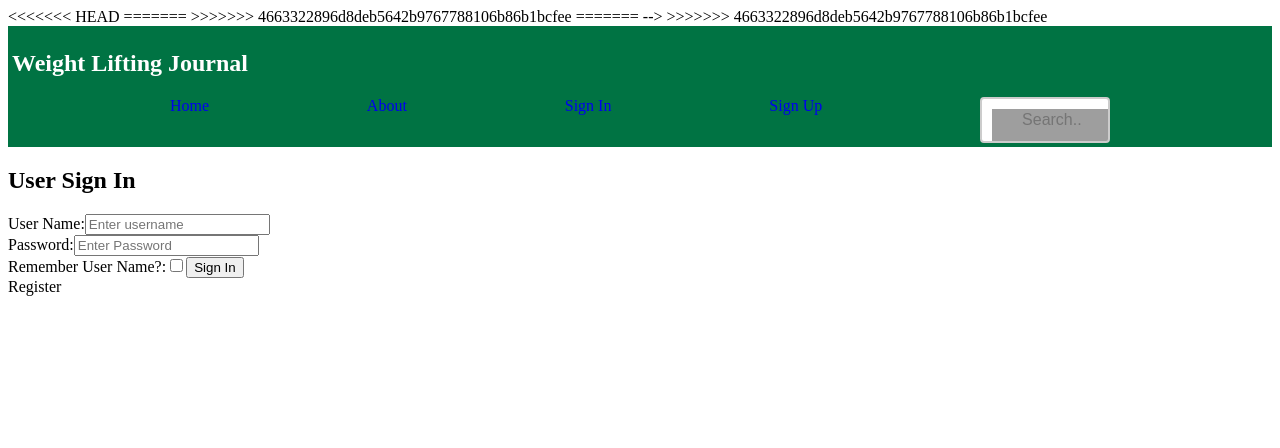
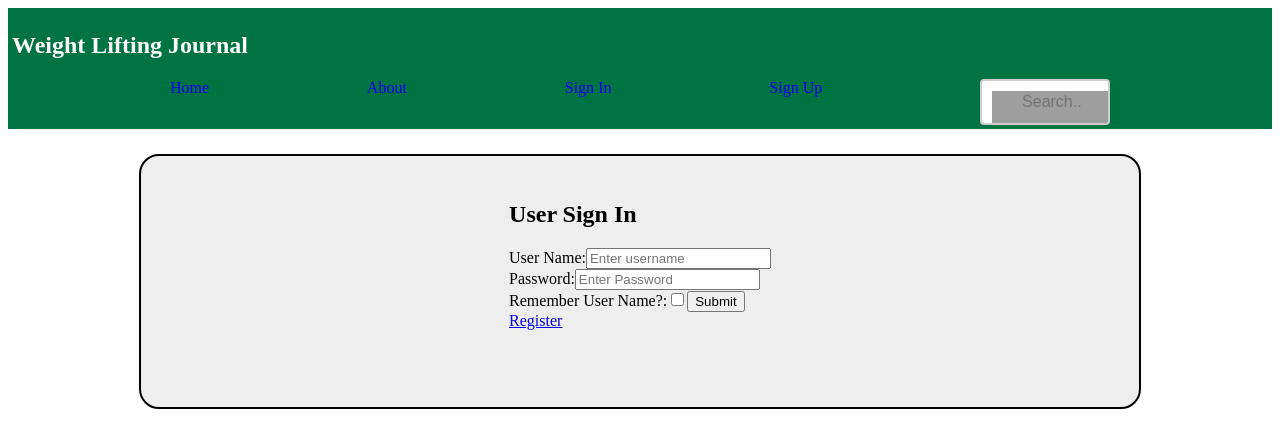
Before and after one commit to Lambda-bw-weight-lifting-journal-team/FrontEnd, a React (Create React App) app in the folder weight-lifting-journal/: page /sign-in in a window 1280 px wide. Shown: the top 448 px of the page. Built offline with nearby package versions, Linux system fonts and the light colour scheme; grey boxes are pictures that could not be loaded.

Commit message:
fixed the html

```diff
--- a/weight-lifting-journal/public/index.html
+++ b/weight-lifting-journal/public/index.html
@@ -9,11 +9,7 @@
       name="description"
       content="Web site created using create-react-app"
     />
-<<<<<<< HEAD
     <link rel="apple-touch-icon" href="logo192.png" />
-=======
-    <link rel="apple-touch-icon" href="%PUBLIC_URL%/logo192.png" />
->>>>>>> 4663322896d8deb5642b9767788106b86b1bcfee
     <!--
       manifest.json provides metadata used when your web app is installed on a
       user's mobile device or desktop. See https://developers.google.com/web/fundamentals/web-app-manifest/
@@ -23,15 +19,10 @@
       Notice the use of %PUBLIC_URL% in the tags above.
       It will be replaced with the URL of the `public` folder during the build.
       Only files inside the `public` folder can be referenced from the HTML.
-
       Unlike "/favicon.ico" or "favicon.ico", "%PUBLIC_URL%/favicon.ico" will
       work correctly both with client-side routing and a non-root public URL.
       Learn how to configure a non-root public URL by running `npm run build`.
-<<<<<<< HEAD
-    --><link href="https://fonts.googleapis.com/css?family=Nunito&display=swap" rel="stylesheet">
-=======
     -->
->>>>>>> 4663322896d8deb5642b9767788106b86b1bcfee
     <title>React App</title>
   </head>
   <body>
@@ -40,10 +31,8 @@
     <!--
       This HTML file is a template.
       If you open it directly in the browser, you will see an empty page.
-
       You can add webfonts, meta tags, or analytics to this file.
       The build step will place the bundled scripts into the <body> tag.
-
       To begin the development, run `npm start` or `yarn start`.
       To create a production bundle, use `npm run build` or `yarn build`.
     -->
--- a/weight-lifting-journal/src/App.js
+++ b/weight-lifting-journal/src/App.js
@@ -1,7 +1,6 @@
 import React from 'react';
 import Navigation from './components/Navigation';
-import SignIn from './components/SignIn';
-//import SignUp from './components/SignUp';
+
 
 
 const App = () => {
--- a/weight-lifting-journal/src/components/Navigation.js
+++ b/weight-lifting-journal/src/components/Navigation.js
@@ -1,5 +1,5 @@
 import React from 'react';
-import { Route, Link, Switch, Router } from 'react-router-dom';
+import { Route, Link, Switch } from 'react-router-dom';
 import styled from 'styled-components';
 import MarketingPage from './MarketingPage';
 import AboutPage from './AboutPage';
@@ -70,9 +70,9 @@ const Navigation = () => {
                     <Route exact path="/">
                         <MarketingPage/>
                     </Route>
-                    <Router exact path="/about-page">
+                    <Route exact path="/about-page">
                         <AboutPage />
-                    </Router>
+                    </Route>
                     <Route exact path="/sign-in">
                         <SignIn />
                     </Route>
--- a/weight-lifting-journal/src/components/SignIn.js
+++ b/weight-lifting-journal/src/components/SignIn.js
@@ -2,19 +2,34 @@ import React, { useState, useEffect } from 'react';
 import { withFormik, Form, Field } from 'formik';
 import * as Yup from 'yup';
 import axios from 'axios';
-import Navigation from './Navigation'
+import { Link } from 'react-router-dom';
+import styled from 'styled-components';
+
+const StyledLogin = styled.div`
+  display: flex;
+  align-items: center;
+  flex-flow: column;
+  width: 75%;
+  height: 200px;
+  margin: 2% auto;
+  padding: 2%;
+  border: 2px solid #000;
+  border-radius: 20px;
+  background: #eee;
+
+  `;
 
 function LoginForm({ values, errors, touched, status }) {
-    const [username, setpassword] = useState([]);
+    const [username, setusername] = useState([]);
 
     useEffect(() => {
-        status && setpassword(username => [...username, status]);
+        status && setusername(username => [...username, status]);
     }, [status])
 
 
 
     return (
-        <div>
+        <StyledLogin>
 
             <section>
             <Form>
@@ -39,18 +54,19 @@ function LoginForm({ values, errors, touched, status }) {
                     Remember User Name?:
                     <Field type="checkbox" className="checkbox" name="tos" checked={values.tos} />
                 </label>
-                <button type="submit" >Sign In</button><br/>
-                <a>Register</a>
+                <button type="submit" >Submit</button><br/>
+                <Link to="/sign-up">Register</Link>
             </Form>
-            {username.map(user => (
-                <div key={user.username}>
+            {username.map(username => (
+                <div key={username.id}>
                     <h2>Welcome Back!</h2>
-                    <p>Name: {user.username}</p>
-                    <button>Create a new work out</button>
+                    <p>Name: {username.username}</p>
+                    <p>Add a workout</p>
+                    <button>Lets Get Started</button>
                 </div>
             ))}
             </section>
-        </div>
+        </StyledLogin>
 
     )
 }
@@ -69,7 +85,7 @@ const FormikLoginForm = withFormik({
     }),
     handleSubmit(values, { setStatus, resetForm }) {
         axios
-        .get('https://bw-weight-lifting.herokuapp.com/api/users/:id', values)
+        .get('https://reqres.in/api/users', values)
         .then(res => {
             setStatus(res.data);
             console.log(res);
--- a/weight-lifting-journal/src/components/SignUp.js
+++ b/weight-lifting-journal/src/components/SignUp.js
@@ -1,7 +1,22 @@
 import React, { useState, useEffect } from 'react';
 import { withFormik, Form, Field } from 'formik';
-import * as Yup from "yup";
-import axios from "axios";
+import * as Yup from 'yup';
+import axios from 'axios';
+import styled from 'styled-components'
+
+const StyledDiv = styled.div`
+  display: flex;
+  align-items: center;
+  flex-flow: column;
+  width: 75%;
+  height: 200px;
+  margin: 2% auto;
+  padding: 2%;
+  border: 2px solid #000;
+  border-radius: 20px;
+  background: #eee;
+
+  `;
 
 function UserForm({ values, errors, touched, status }) {
     const [users, setUsers] = useState([]);
@@ -13,7 +28,7 @@ function UserForm({ values, errors, touched, status }) {
 
 
     return (
-        <div>
+        <StyledDiv>
             <Form>
                 <h1>User Registration</h1>
                 <label>
@@ -54,7 +69,7 @@ function UserForm({ values, errors, touched, status }) {
                     <p>Welcome!</p>
                 </div>
             ))}
-        </div>
+        </StyledDiv>
 
     )
 }
```
